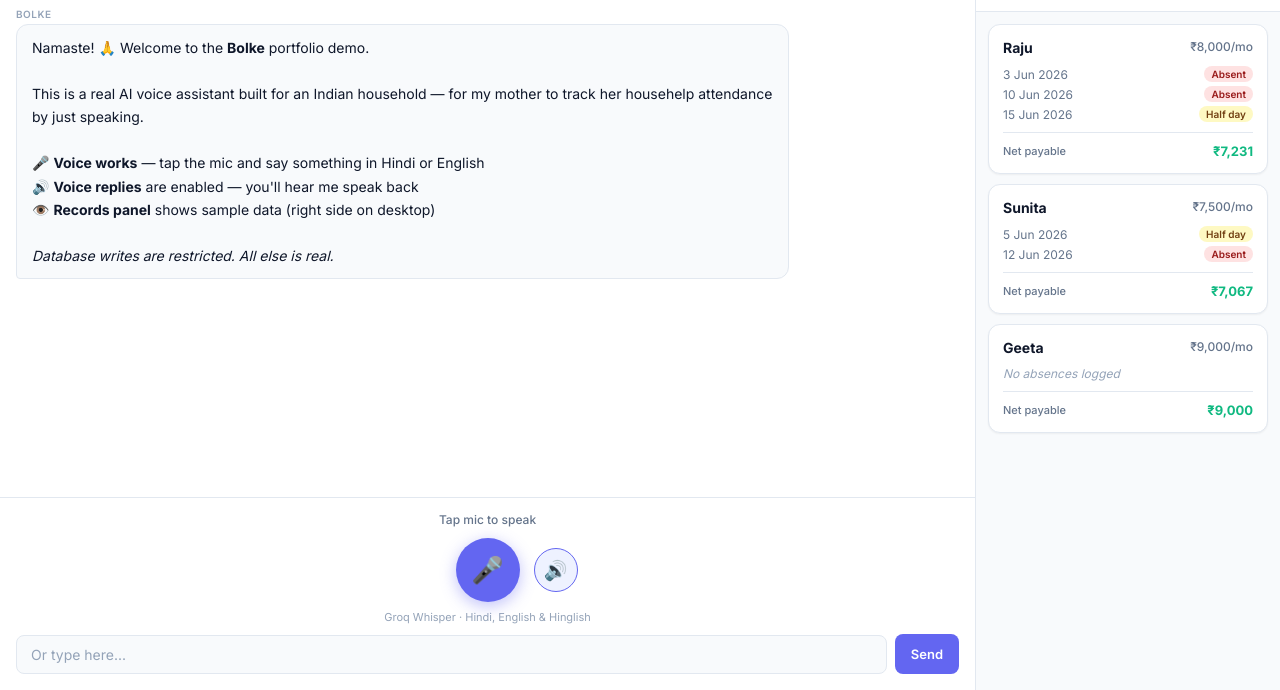
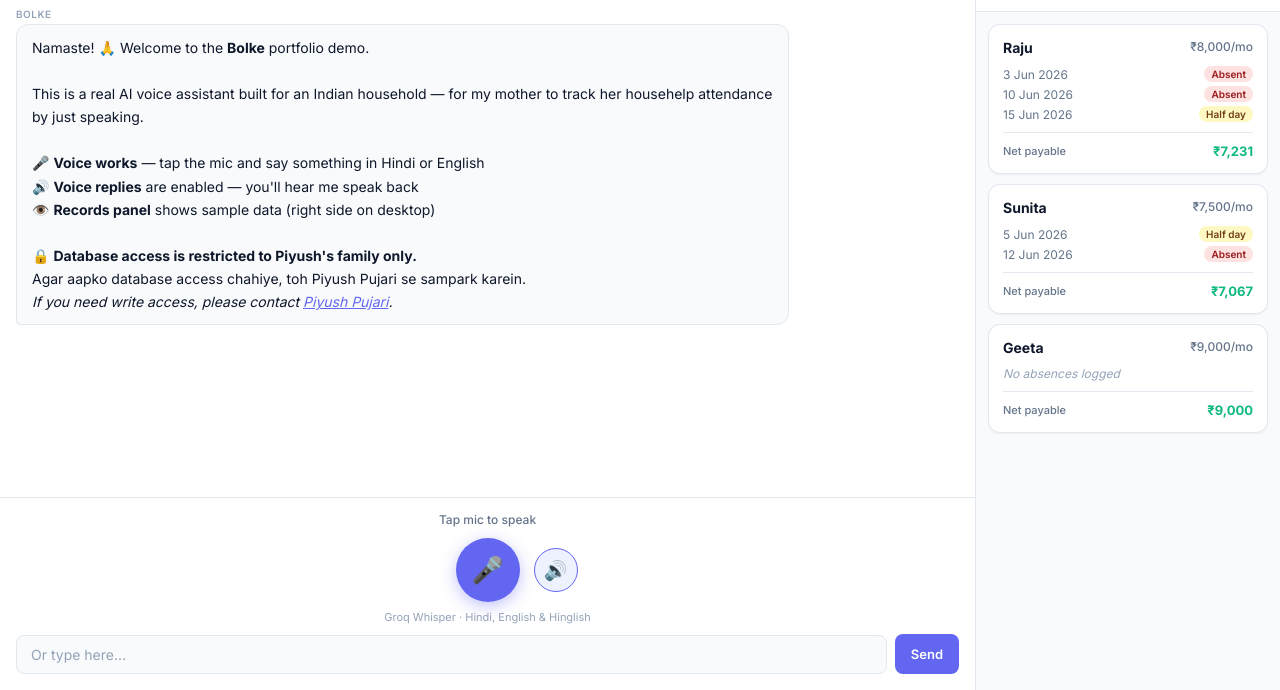
Before and after one commit to PujariJee/Bolke-househelp-tracker, a website: page index.html in a window 1280 px wide. Shown: the part 110-800 px from the top of the page. Drawn offline with nearby package versions, Linux system fonts and the light colour scheme.

Commit message:
feat: add contact message in demo mode welcome (Hindi + English)
Co-Authored-By: Claude Sonnet 4.6 <noreply@anthropic.com>

```diff
--- a/index.html
+++ b/index.html
@@ -914,7 +914,7 @@ function showWelcome() {
   if (isAuthorized) {
     bub.innerHTML = `Namaste! 🙏 Main aapka ghar ka sahayak hoon.<br><br>Speak or type in <strong>Hindi, English, or Hinglish</strong>:<br>• "Raju aaj nahi aaya"<br>• "Sunita half day thi kal"<br>• "Geeta ko add karo — ₹8,000/month"<br>• "Sabka pay batao"`;
   } else {
-    bub.innerHTML = `Namaste! 🙏 Welcome to the <strong>Bolke</strong> portfolio demo.<br><br>This is a real AI voice assistant built for an Indian household — for my mother to track her househelp attendance by just speaking.<br><br>🎤 <strong>Voice works</strong> — tap the mic and say something in Hindi or English<br>🔊 <strong>Voice replies</strong> are enabled — you'll hear me speak back<br>👁️ <strong>Records panel</strong> shows sample data (right side on desktop)<br><br><em>Database writes are restricted. All else is real.</em>`;
+    bub.innerHTML = `Namaste! 🙏 Welcome to the <strong>Bolke</strong> portfolio demo.<br><br>This is a real AI voice assistant built for an Indian household — for my mother to track her househelp attendance by just speaking.<br><br>🎤 <strong>Voice works</strong> — tap the mic and say something in Hindi or English<br>🔊 <strong>Voice replies</strong> are enabled — you'll hear me speak back<br>👁️ <strong>Records panel</strong> shows sample data (right side on desktop)<br><br>🔒 <strong>Database access is restricted to Piyush's family only.</strong><br>Agar aapko database access chahiye, toh Piyush Pujari se sampark karein.<br><em>If you need write access, please contact <a href="https://www.linkedin.com/in/piyush-pujari" target="_blank" style="color:var(--primary)">Piyush Pujari</a>.</em>`;
   }
 
   wrap.appendChild(lbl); wrap.appendChild(bub);
```
